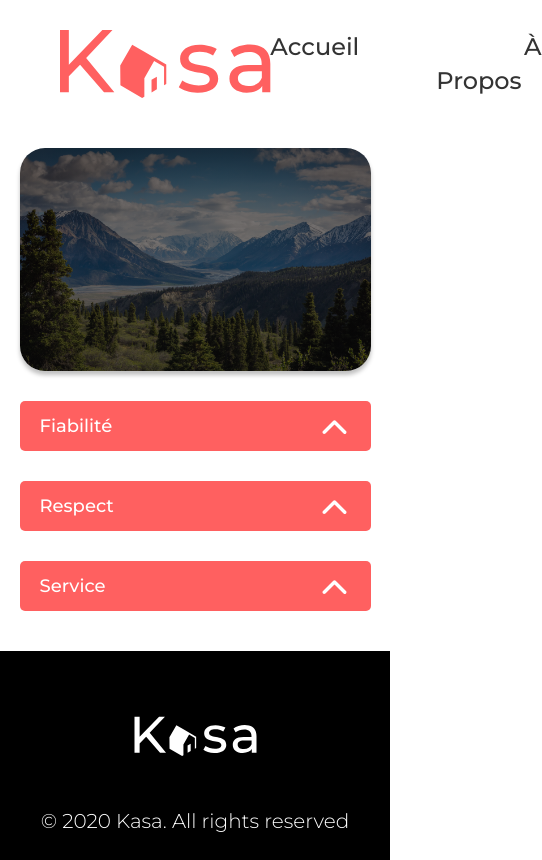
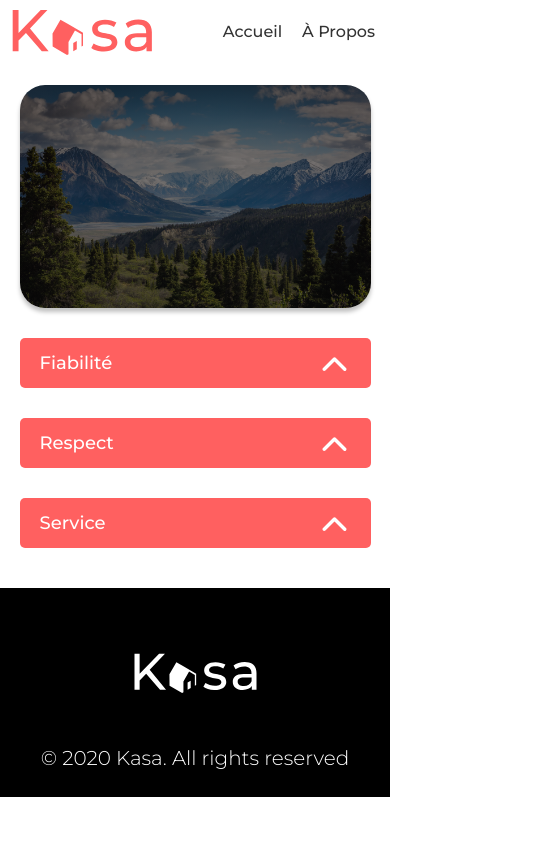
Before and after one commit to enzolp28/Kasa, a React (Vite) app: page / in a window 390 px wide. Shown: the whole page, 542 px wide, since content can reach past the window. Built offline with nearby package versions, Linux system fonts and the light colour scheme.

Commit message:
nav mobile

```diff
--- a/src/styles/nav.css
+++ b/src/styles/nav.css
@@ -11,6 +11,11 @@
 .nav__logo  {
     width: 210.32px;
     height: 68px;
+}
+
+.nav__logo img {
+    width: 100%;
+    height: 100%;
 }
 
 
@@ -35,3 +40,23 @@
 .nav__links ul li a:hover {
     text-decoration: underline;
 }
+
+@media (max-width: 480px) {
+    .nav {
+        padding: 10px;
+    }
+
+    .nav__logo {
+        width: 145px;
+        height: 45px;
+    }
+
+    .nav__links ul {
+        gap: 15px; /* Réduire encore l'espace entre les éléments */
+        font-size: 16px; /* Réduire davantage la taille de la police */
+    }
+
+    .nav__links ul li a {
+        margin-right: 5px; /* Réduire la marge entre les liens */
+    }
+}
```
